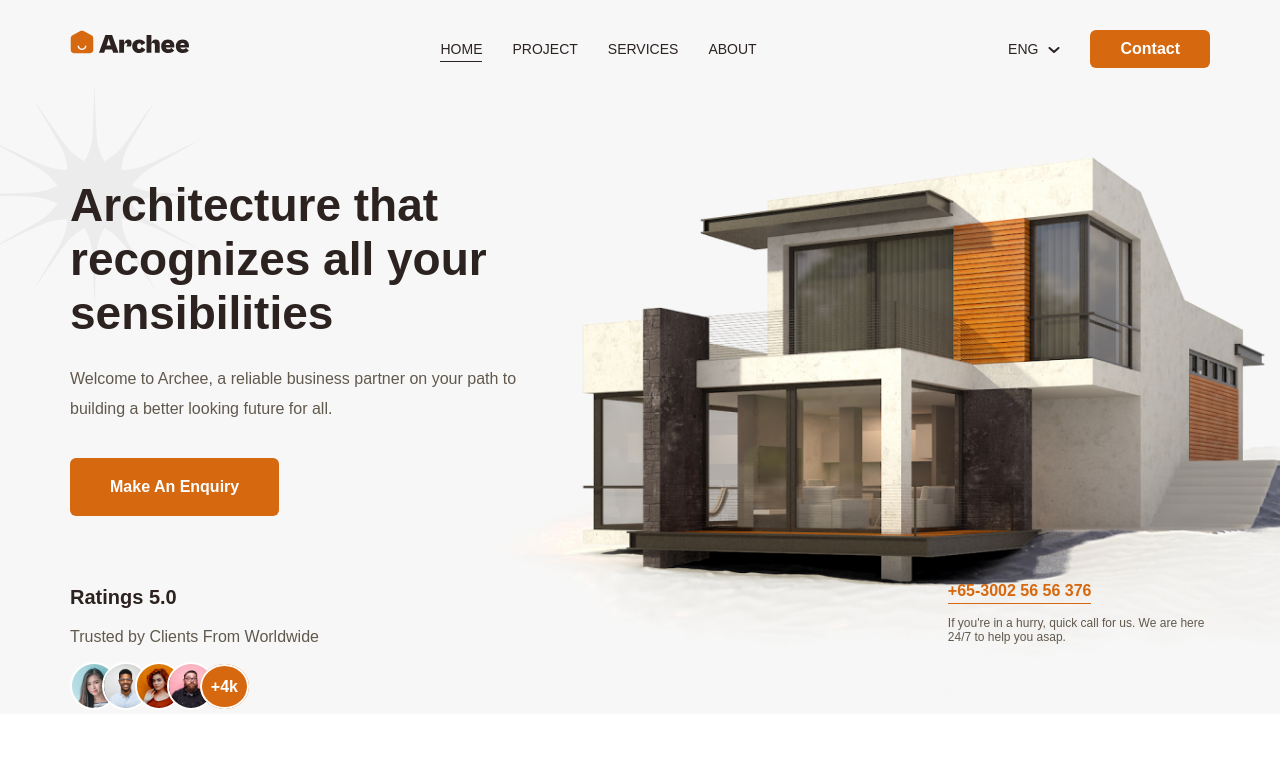
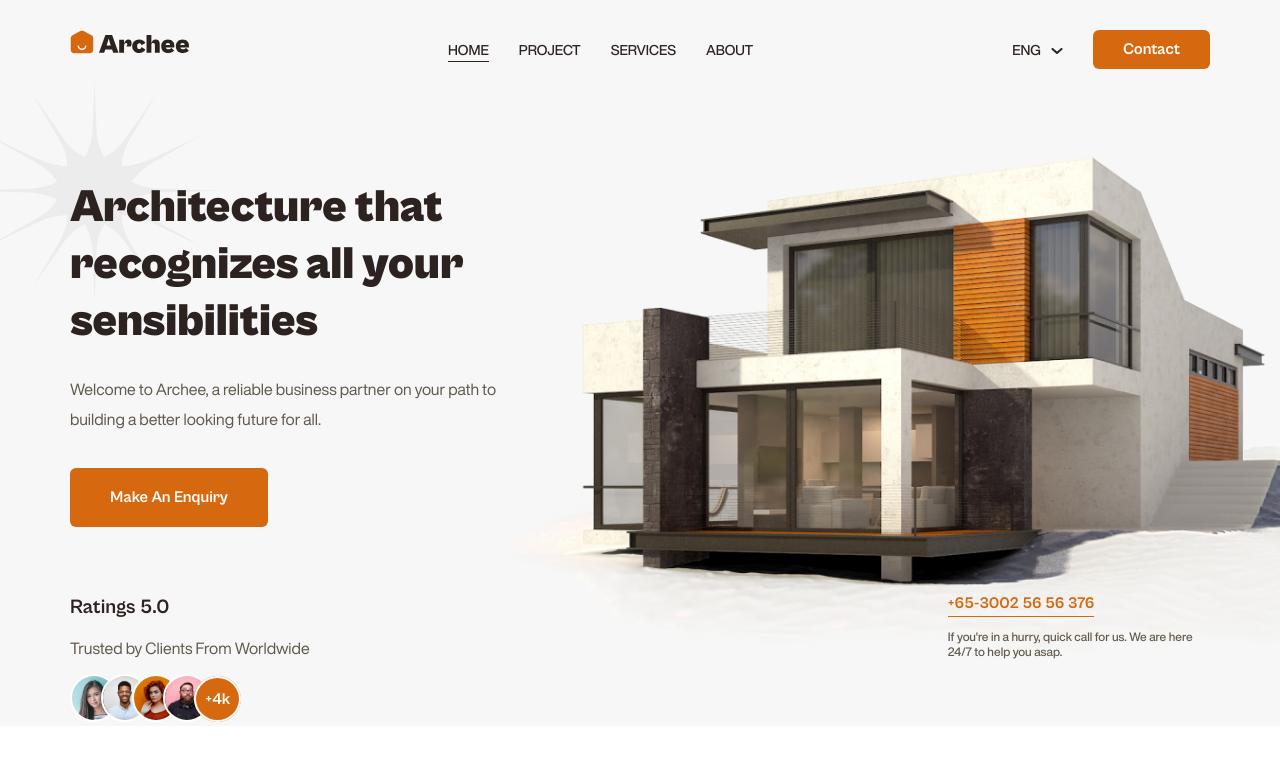
Before and after one commit to IDManso/archeev2, a plain HTML site: page index.html in a window 1280 px wide. Drawn offline with Linux system fonts and the light colour scheme; the site is published under a folder, as on GitHub Pages, so addresses that start at the root find nothing; files whose address does not match are found by name.

Commit message:
Не подключались шрифты в GitHub

```diff
--- a/main.css
+++ b/main.css
@@ -2,31 +2,31 @@
   font-family: HelveticaNowDisplay;
   font-weight: 400;
   font-style: normal;
-  src: url("/font/HelveticaNowDisplay/HelveticaNowDisplay-Regular.ttf") format("truetype");
+  src: url("font/HelveticaNowDisplay/HelveticaNowDisplay-Regular.ttf") format("truetype");
 }
 @font-face {
   font-family: HelveticaNowDisplay;
   font-weight: 500;
   font-style: normal;
-  src: url("/font/HelveticaNowDisplay/HelveticaNowDisplay-Medium.ttf") format("truetype");
+  src: url("font/HelveticaNowDisplay/HelveticaNowDisplay-Medium.ttf") format("truetype");
 }
 @font-face {
   font-family: HelveticaNowDisplay;
   font-weight: 600;
   font-style: normal;
-  src: url("/font/HelveticaNowDisplay/HelveticaNowDisplay-Bold.ttf") format("truetype");
+  src: url("font/HelveticaNowDisplay/HelveticaNowDisplay-Bold.ttf") format("truetype");
 }
 @font-face {
   font-family: CabinetGrotesk;
   font-weight: 600;
   font-style: normal;
-  src: url("/font/CabinetGrotesk/CabinetGrotesk-Bold.ttf") format("truetype");
+  src: url("font/CabinetGrotesk/CabinetGrotesk-Bold.ttf") format("truetype");
 }
 @font-face {
   font-family: CabinetGrotesk;
   font-weight: 800;
   font-style: normal;
-  src: url("/font/CabinetGrotesk/CabinetGrotesk-Black.ttf") format("truetype");
+  src: url("font/CabinetGrotesk/CabinetGrotesk-Black.ttf") format("truetype");
 }
 html, body {
   background: #FFF;
```
